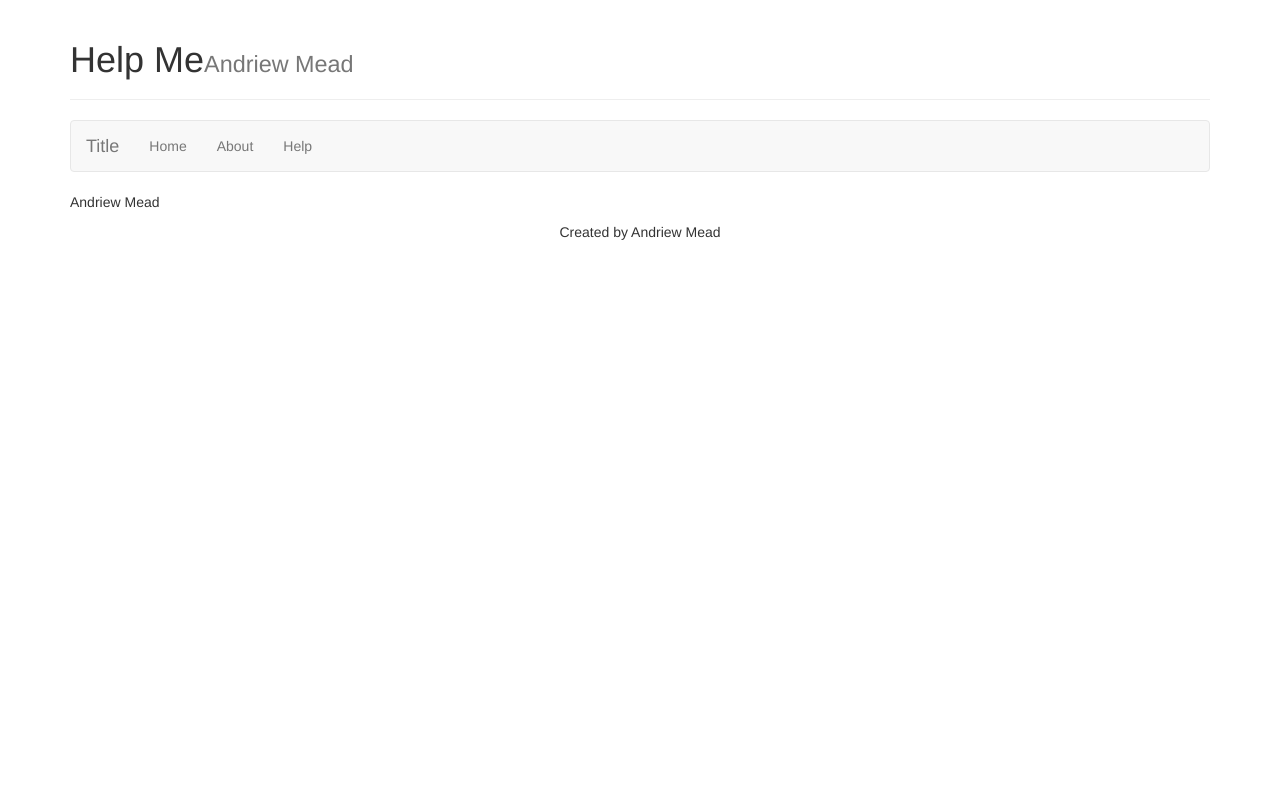
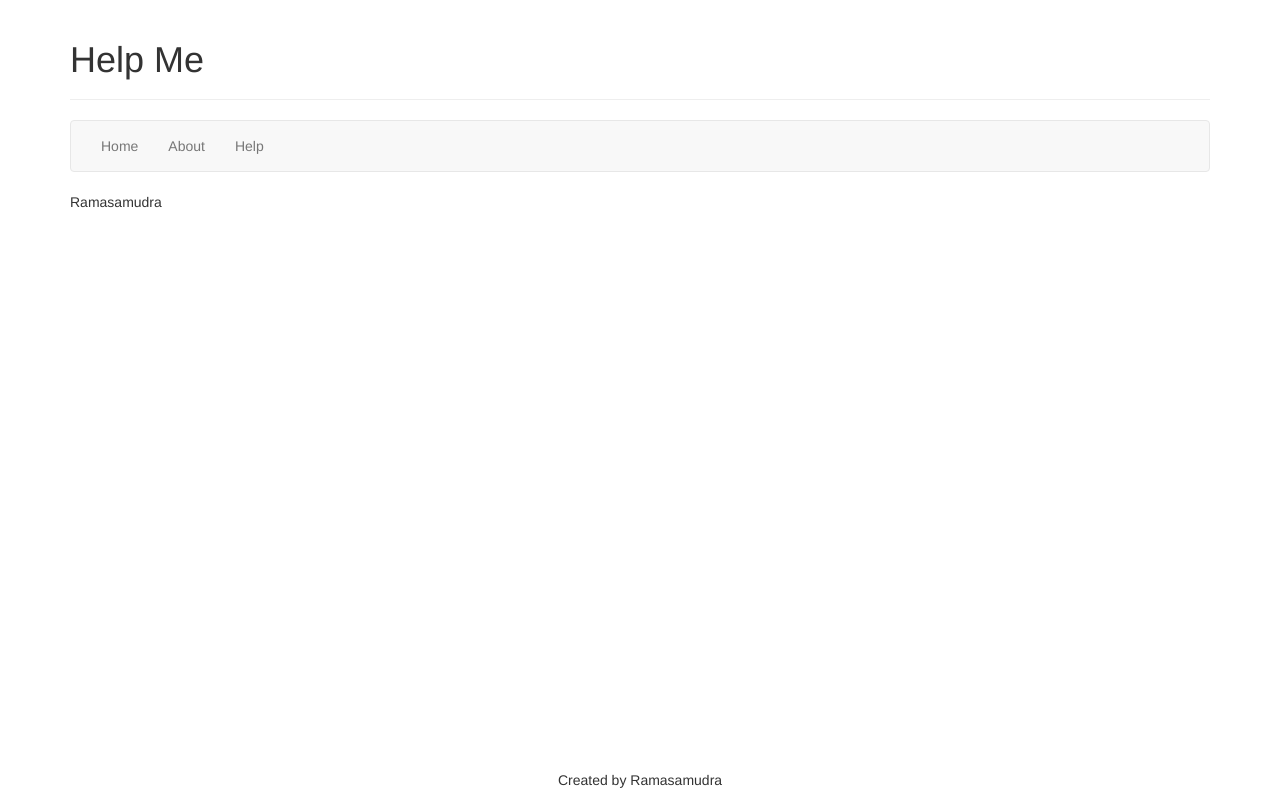
Before and after one commit to Mannjunath/weather-application, a Node server app: page /help in a window 1280 px wide. Run offline with Node 20, Linux system fonts and the light colour scheme.

Commit message:
layout changes

```diff
--- a/src/app.js
+++ b/src/app.js
@@ -19,22 +19,22 @@ app.use(publicpath);
 
 app.get("", (req, res) => {
   res.render("index", {
-    title: "Weather App",
-    name: "Andrivew Mead",
+    title: "Weather",
+    name: "Ramasamudra",
   });
 });
 
 app.get("/about", (req, res) => {
   res.render("about", {
     title: "About Us",
-    name: "Andrivew Mead",
+    name: "Ramasamudra",
   });
 });
 
 app.get("/help", (req, res) => {
   res.render("help", {
     title: "Help Me",
-    name: "Andriew Mead",
+    name: "Ramasamudra",
   });
 });
 
@@ -81,7 +81,7 @@ app.get("/weather", (req, res) => {
 app.get("/help/*", (req, res) => {
   res.render("404", {
     title: "404",
-    name: "Andriew Mead",
+    name: "Ramasamudra",
     error_msg: "Help Artical not found",
   });
 });
--- a/templates/partials/footer.hbs
+++ b/templates/partials/footer.hbs
@@ -5,3 +5,12 @@
         </div>
     </div>
 </div>
+
+<!-- jQuery -->
+<script src="https://ajax.googleapis.com/ajax/libs/jquery/1.12.4/jquery.min.js"></script>
+<!-- Bootstrap JavaScript -->
+<script src="https://maxcdn.bootstrapcdn.com/bootstrap/3.3.7/js/bootstrap.min.js"></script>
+<script src="/js/app.js"></script>
+</body>
+
+</html>
--- a/templates/partials/header.hbs
+++ b/templates/partials/header.hbs
@@ -1,8 +1,23 @@
+<!DOCTYPE html>
+<html lang="">
+
+<head>
+    <meta charset="utf-8">
+    <meta http-equiv="X-UA-Compatible" content="IE=edge">
+    <meta name="viewport" content="width=device-width, initial-scale=1">
+    <title>Title Page</title>
+    <link href="https://maxcdn.bootstrapcdn.com/bootstrap/3.3.7/css/bootstrap.min.css" rel="stylesheet">
+    <link href="/css/style.css" rel="stylesheet">
+
+</head>
+
+<body>
+
     <div class="container">
         <div class="row">
             <div class="col-md-12">
                 <div class="page-header">
-                <h1>{{title}}<small>{{name}}</small></h1>
+                    <h1>{{title}}</h1>
                 </div>
             </div>
         </div>
@@ -19,7 +34,7 @@
                             <span class="icon-bar"></span>
                             <span class="icon-bar"></span>
                         </button>
-                    <a class="navbar-brand" href="#">Title</a>
+                        {{!-- <a class="navbar-brand" href="#">Title</a> --}}
                     </div>
 
                     <!-- Collect the nav links, forms, and other content for toggling -->
--- a/templates/views/help.hbs
+++ b/templates/views/help.hbs
@@ -1,23 +1,5 @@
-<!DOCTYPE html>
-<html lang="">
-
-<head>
-    <meta charset="utf-8">
-    <meta http-equiv="X-UA-Compatible" content="IE=edge">
-    <meta name="viewport" content="width=device-width, initial-scale=1">
-    <title>Title Page</title>
-
-    <link href="https://maxcdn.bootstrapcdn.com/bootstrap/3.3.7/css/bootstrap.min.css" rel="stylesheet">
-</head>
-
-<body>
-    {{>header}}
-    <div class="container">
-        <p>{{name}}</p>
-    </div>
-    {{>footer}}
-    <script src="https://ajax.googleapis.com/ajax/libs/jquery/1.12.4/jquery.min.js"></script>
-    <script src="https://maxcdn.bootstrapcdn.com/bootstrap/3.3.7/js/bootstrap.min.js"></script>
-</body>
-
-</html>
+{{>header}}
+<div class="container  main-content">
+    <p>{{name}}</p>
+</div>
+{{>footer}}
```
Also changed, not shown: templates/views/404.hbs (+4 -22 lines), templates/views/about.hbs (+5 -23 lines), templates/views/index.hbs (+1 -22 lines). Lines whose indentation alone changed are shown as unchanged.
